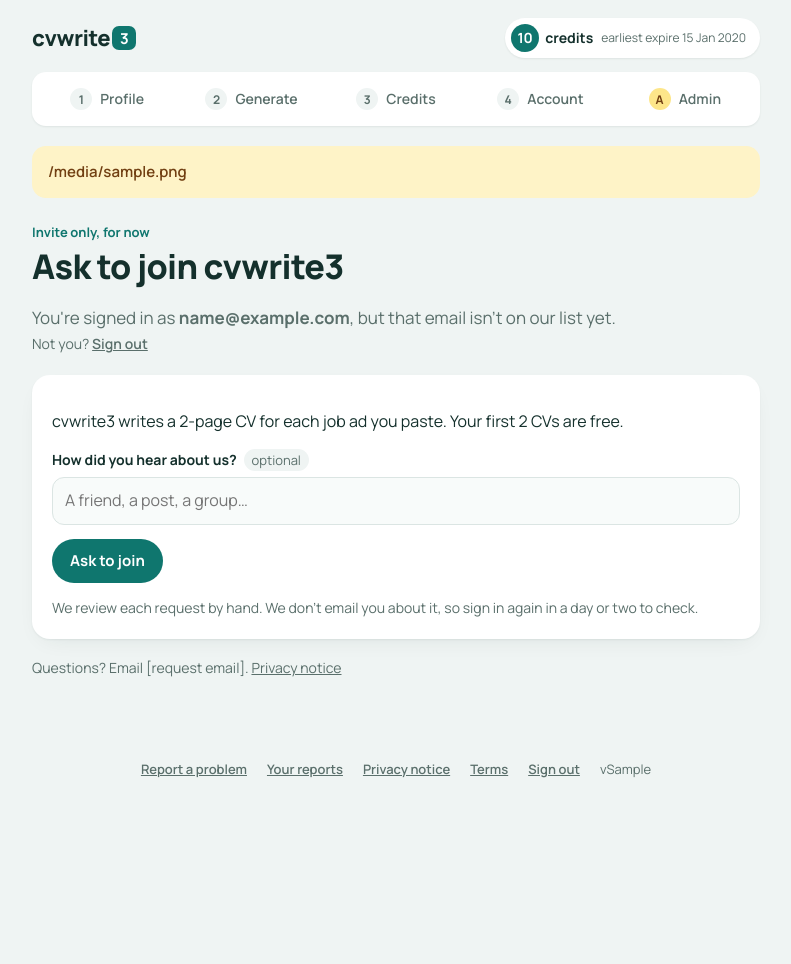
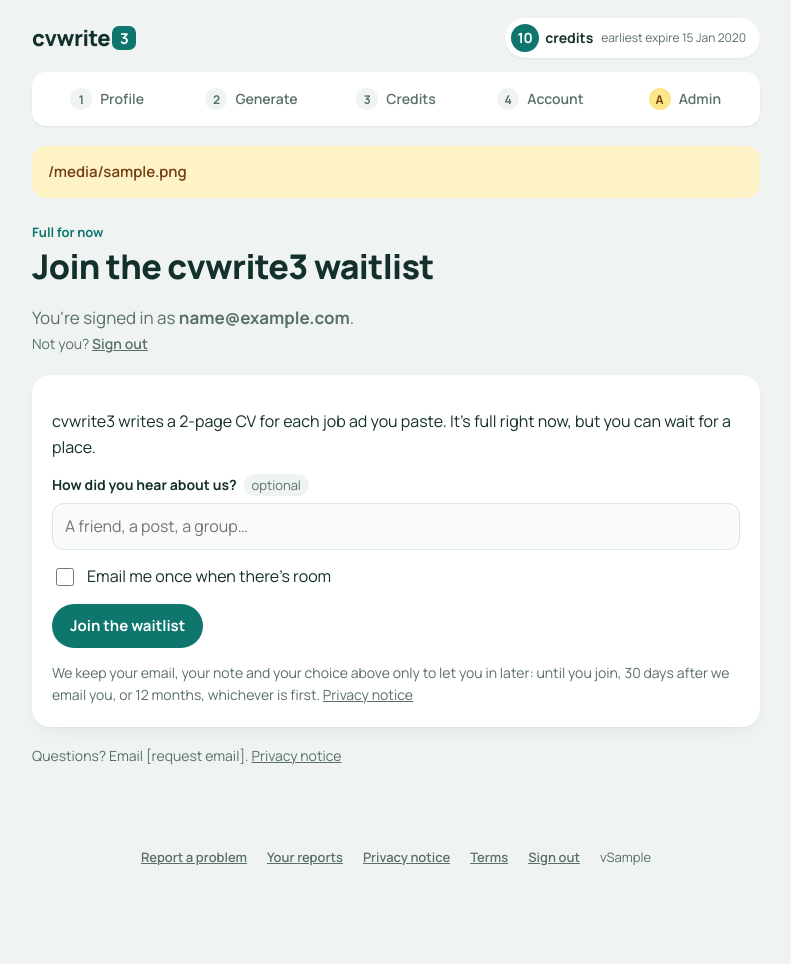
Before and after one commit to pyfork/klein-cvwrite3, a Python web app: template app/templates/request.html in a window 1280 px wide. Shown: the whole page, without its empty margins (244-1035 px from the left). Before the commit the page ends 778 px from the top, so only its background shows below. Run offline with Jinja, Linux system fonts and the light colour scheme; the template is opened without the code that fills it: most values are stand-ins (such as "Sample title", 1, 10 or a date in 2020).

Commit message:
chunk 7n: open sign-ups to 30 users, then a waitlist with one opt-in "there's room" email (owner, 2026-10-25)
- Cap 30 (was 50). Open sign-ups is the old wave-2 switch, relabelled.
- Full or closed: the request page is a waitlist form with an unticked "Email me once when
  there's room" box and a short line on what's kept and for how long.
- Admin: a waitlist card and "Email the waitlist" (a ticked box required; owner only; one
  email each, never twice; stops at the first failure and keeps the rest).
- A waitlisted person sees "Join now" once there's room.
- Retention: declined requests 12 months after the decision; waitlist entries 30 days after
  their email or 12 months after asking.
- Migration 009 is additive. App 0.9.0. 174 tests pass; checked in the dev app.

build-engineer-Opus5.5-agent

```diff
--- a/app/config.py
+++ b/app/config.py
@@ -15,7 +15,7 @@ class Settings:
     owner_email: str
     secret_key: str         # signs CSRF tokens; keys the HMACs of sign-in codes and session tokens
     app_origin: str         # e.g. "https://cvwrite3.puascari.com"; POSTs must come from here
-    wave2_cap: int = 50
+    wave2_cap: int = 30   # open sign-ups stop here; the rest join the waitlist (owner, 2026-10-25)
     data_dir: str = str(Path(__file__).resolve().parent.parent / "data")  # PDFs live under data/pdfs/
     claude: str = "real"    # "fake" (dev and tests only) answers without calling Claude
     qr_path: str = str(Path(__file__).resolve().parent.parent / "config" / "qr" / "duitnow.png")  # outside git
--- a/app/health.py
+++ b/app/health.py
@@ -180,9 +180,11 @@ def funnel(conn):
 def retention(conn, data_dir=None):
     """Daily: request logs live in journald (90 days, set in chunk 7). Here: CVs, ads and PDFs 30 days; step rows
     90 days; errors, degraded events and uptime checks 12 months; closed problem reports 12 months after closing;
-    consent records 12 months after the account was deleted; sign-in codes after a day, sessions once expired."""
-    from . import signin
+    consent records 12 months after the account was deleted; sign-in codes after a day, sessions once expired;
+    declined requests after 12 months, waitlist entries 30 days after their email or 12 months after asking."""
+    from . import access, signin
     signin.purge(conn)
+    access.purge_requests(conn)
     if data_dir:
         from . import account
         account.purge_old_runs(conn, data_dir)
--- a/app/templates/request.html
+++ b/app/templates/request.html
@@ -1,23 +1,40 @@
 {% extends "base.html" %}
-{% block title %}Ask to join{% endblock %}
+{% block title %}{{ 'Join cvwrite3' if room else 'Join the waitlist' }}{% endblock %}
 {% block content %}
-<p class="eyebrow">Invite only, for now</p>
-<h1 class="title">Ask to join cvwrite3</h1>
-<p class="lede">You're signed in as <b>{{ email }}</b>, but that email isn't on our list yet.</p>
+<p class="eyebrow">{{ 'Open now' if room else 'Full for now' }}</p>
+<h1 class="title">{{ 'Join cvwrite3' if room else 'Join the cvwrite3 waitlist' }}</h1>
+<p class="lede">You're signed in as <b>{{ email }}</b>.</p>
 <form method="post" action="/signout" class="foot-form meta"><input type="hidden" name="csrf" value="{{ csrf }}">Not you? <button type="submit">Sign out</button></form>
-{% if pending %}
+{% if pending and room %}
+<form class="card stack" method="post" action="/request">
+  <input type="hidden" name="csrf" value="{{ csrf }}">
+  <p><span class="badge badge-ok">There's room now</span></p>
+  <p>You were on the waitlist, and a place is free. Places go to whoever joins first.</p>
+  <button type="submit" class="btn btn-primary">Join now</button>
+</form>
+{% elif pending %}
 <div class="card stack">
-  <p><span class="badge badge-wait">Request sent</span></p>
-  <p>Thanks. We'll review it by hand. Sign in again in a day or two: if you're approved, you'll go straight in.</p>
+  <p><span class="badge badge-wait">You're on the waitlist</span></p>
+  <p>cvwrite3 is full right now. If you asked for an email, we'll send you one, once, when there's room. You can also sign in again later to check.</p>
 </div>
-{% else %}
+{% elif room %}
 <form class="card stack" method="post" action="/request">
   <input type="hidden" name="csrf" value="{{ csrf }}">
   <p>cvwrite3 writes a 2-page CV for each job ad you paste. Your first 2 CVs are free.</p>
   <label class="field"><span>How did you hear about us? <span class="opt">optional</span></span>
     <input type="text" name="note" maxlength="200" placeholder="A friend, a post, a group…"></label>
-  <button type="submit" class="btn btn-primary">Ask to join</button>
-  <p class="hint">We review each request by hand. We don't email you about it, so sign in again in a day or two to check.</p>
+  <button type="submit" class="btn btn-primary">Join</button>
+  <p class="hint">Next you'll see our privacy notice. Nothing is uploaded until you agree to it.</p>
+</form>
+{% else %}
+<form class="card stack" method="post" action="/request">
+  <input type="hidden" name="csrf" value="{{ csrf }}">
+  <p>cvwrite3 writes a 2-page CV for each job ad you paste. It's full right now, but you can wait for a place.</p>
+  <label class="field"><span>How did you hear about us? <span class="opt">optional</span></span>
+    <input type="text" name="note" maxlength="200" placeholder="A friend, a post, a group…"></label>
+  <label class="check"><input type="checkbox" name="notify" value="yes"><span>Email me once when there's room</span></label>
+  <button type="submit" class="btn btn-primary">Join the waitlist</button>
+  <p class="hint">We keep your email, your note and your choice above only to let you in later: until you join, 30 days after we email you, or 12 months, whichever is first. <a href="/privacy">Privacy notice</a></p>
 </form>
 {% endif %}
 <p class="meta">Questions? Email [request email]. <a href="/privacy">Privacy notice</a></p>
```
Also changed, not shown: app/access.py (+42 -5 lines), app/mailer.py (+32 -4 lines), app/main.py (+18 -5 lines), app/templates/admin.html (+15 -2 lines), tests/test_signin.py (+81 -2 lines), migrations/009_waitlist.sql (added).
